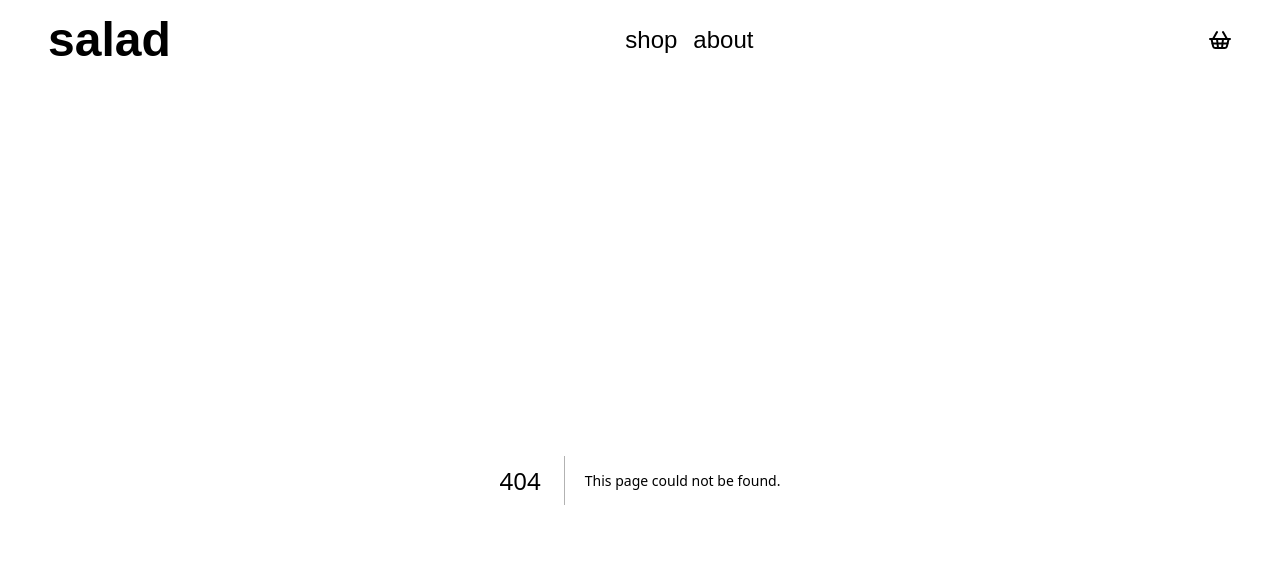
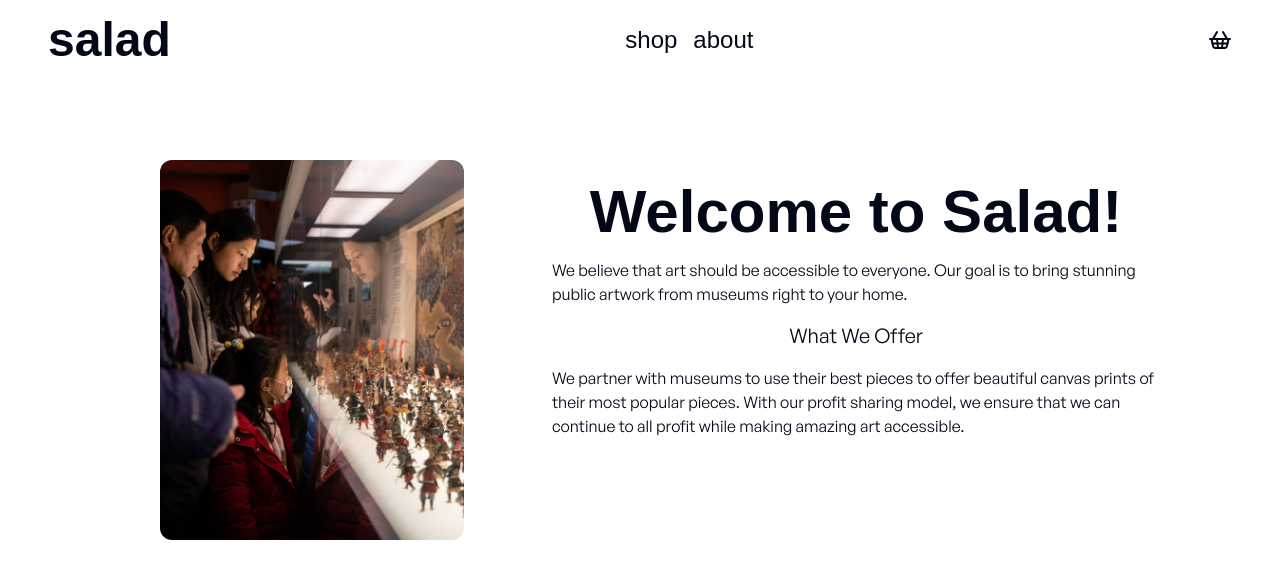
Before and after one commit to michecode/salad, a Next.js app: page /about in a window 1280 px wide. Before the commit this address had no page. Shown: the top 578 px of the page. Built offline with nearby package versions, Linux system fonts and the light colour scheme; a web font is replaced by a local one.

Commit message:
simple about

```diff
--- /dev/null
+++ b/src/app/about/page.tsx
@@ -0,0 +1,25 @@
+import AboutHero from '../assets/museum-about-hero.jpg';
+
+export default async function Home() {
+  return (
+    <main className="flex max-h-[90vh] items-center">
+      <img src={AboutHero.src} className="w-1/4 rounded-xl ml-32 mt-20" />
+      <div className="mx-auto flex w-1/2 flex-col items-center justify-center space-y-4">
+        <h1 className="text-center font-serif text-6xl font-bold">
+          Welcome to Salad!
+        </h1>
+        <p>
+        We believe that art should be accessible to everyone. Our goal is to bring
+        stunning public artwork from museums right to your home.
+        </p>
+        <h4 className="text-xl">What We Offer</h4>
+        <p>
+          We partner with museums to use their best pieces to offer beautiful
+          canvas prints of their most popular pieces. With our profit sharing
+          model, we ensure that we can continue to all profit while making
+          amazing art accessible.
+        </p>
+      </div>
+    </main>
+  );
+}
```
Also changed, not shown: src/app/assets/museum-about-hero.jpg (added).
